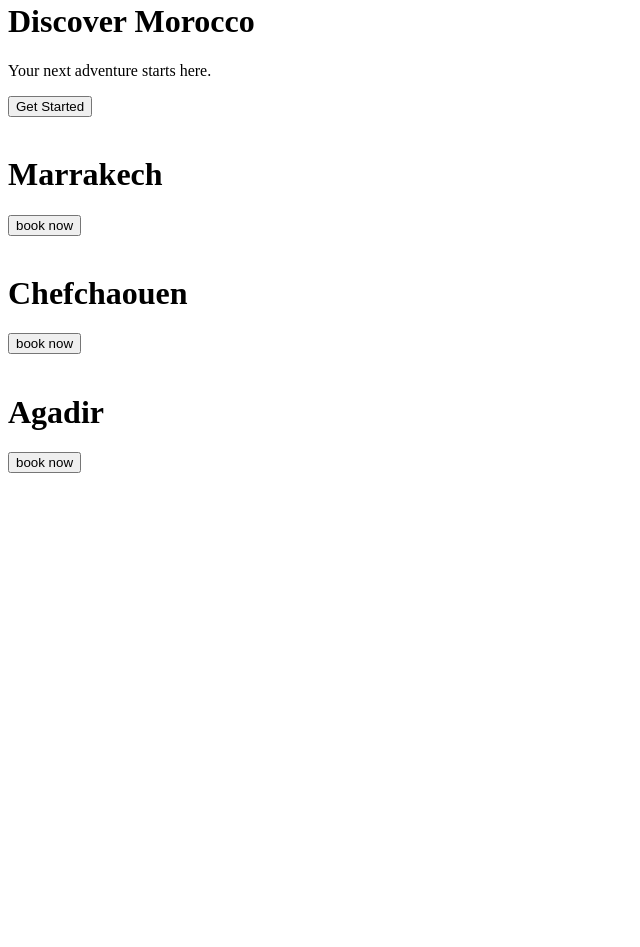
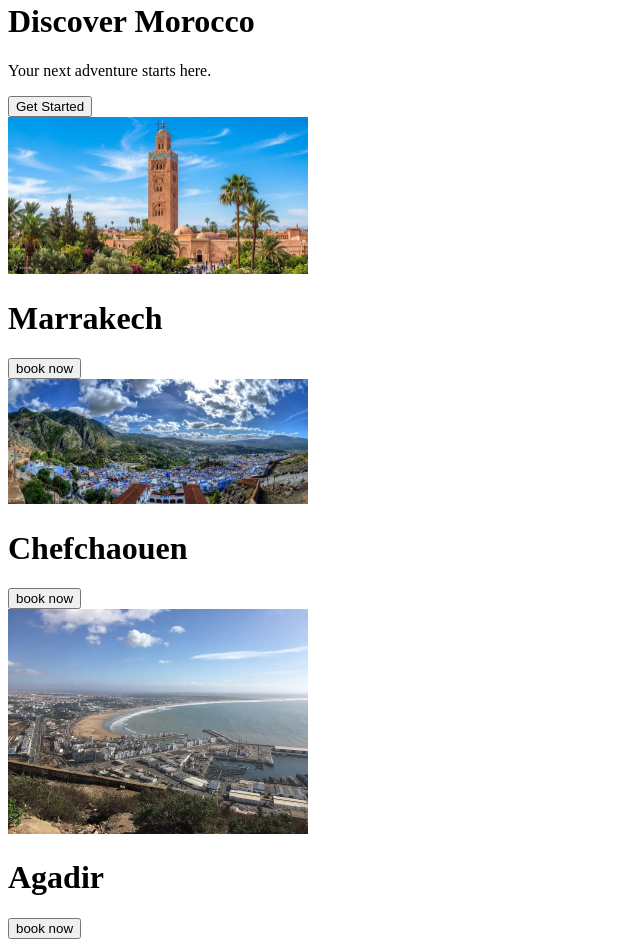
Before and after one commit to zohrahayal/TravelGo, a plain HTML site: page index.html in a window 1280 px wide. Shown: the part 176-1123 px from the top of the page, without its empty margins (0-640 px from the left). Before the commit the page ends 800 px from the top, so only its background shows below. Drawn offline with Linux system fonts and the light colour scheme.

Commit message:
fix images

```diff
--- a/index.html
+++ b/index.html
@@ -27,19 +27,19 @@
 
 
 <div>
-<img src="" alt="" srcset="">
+<img src="images/Marrakech Top 3 Monuments Private Half-Day Cultural Tour di Marrakech.jpg" alt="" srcset="" width="300px">
 <h1>Marrakech</h1>
 <input type="button" value="book now">
 </div>
 
 <div>
-  <img src="" alt="" srcset="">
+  <img src="images/chefchaouen_3-1920w.webp" alt="" srcset="" width="300px">
   <h1>Chefchaouen</h1>
   <input type="button" value="book now">
 </div>
 
 <div>
-<img src="" alt="" srcset="">
+<img src="images/agadir-bay-from-kasbah-1200.webp" alt="" srcset="" width="300px" >
 <h1>Agadir</h1>
 <input type="button" value="book now">
 </div>
```
